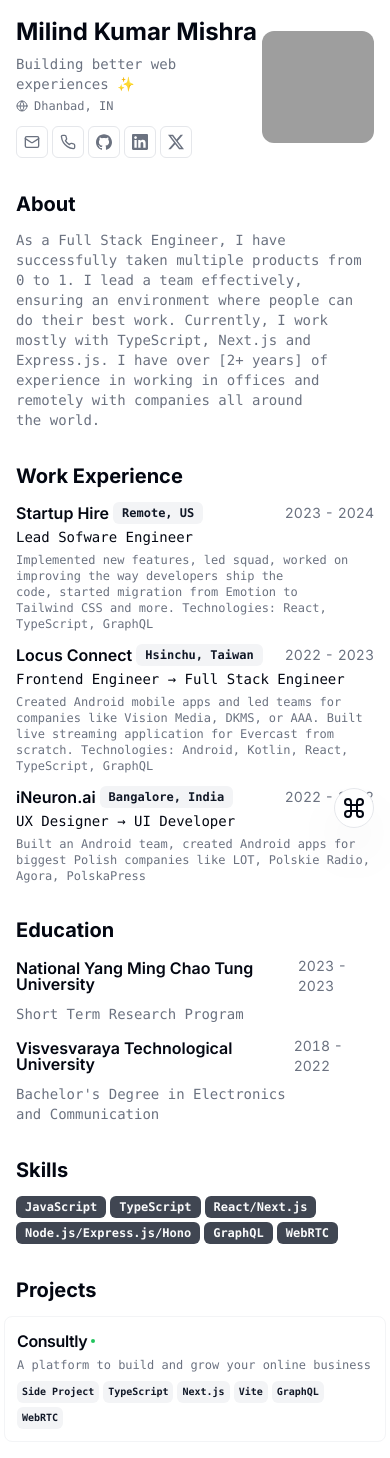
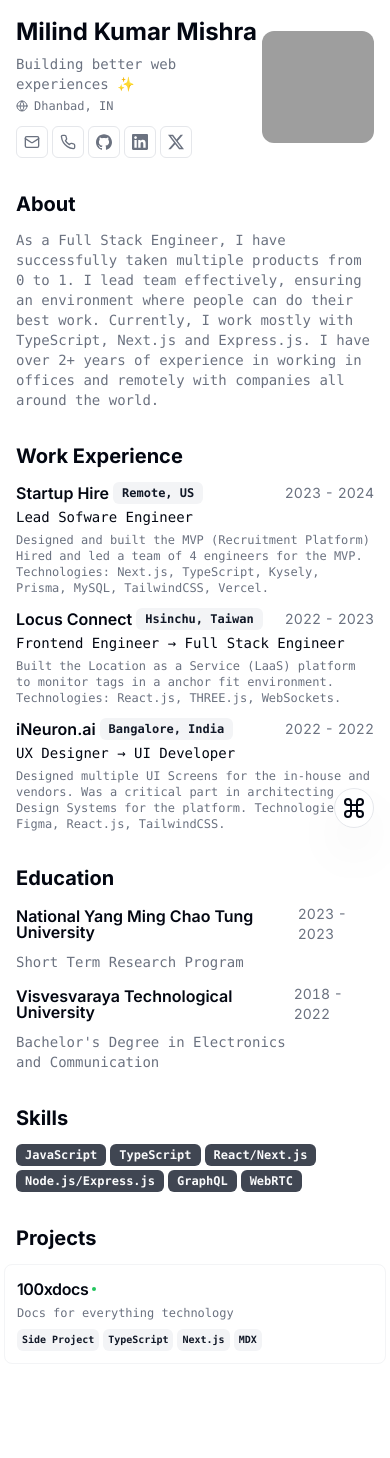
Before and after one commit to thatbeautifuldream/cv, a Next.js app: page / in a window 390 px wide. After the commit the page ends 1380 px from the top, so only its background shows below. Built offline with nearby package versions, Linux system fonts and the light colour scheme; grey boxes are pictures that could not be loaded.

Commit message:
📦 NEW: update desc

```diff
--- a/src/app/page.tsx
+++ b/src/app/page.tsx
@@ -2,8 +2,8 @@
 import { Card, CardHeader, CardContent } from "@/components/ui/card";
 import { Badge } from "@/components/ui/badge";
 import { CommandMenu } from "@/components/command-menu";
+import { Section } from "@/components/ui/section";
 import { Metadata } from "next";
-import { Section } from "@/components/ui/section";
 import { GlobeIcon, MailIcon, PhoneIcon } from "lucide-react";
 import { Button } from "@/components/ui/button";
 import { RESUME_DATA } from "@/data/resume-data";
@@ -16,7 +16,7 @@
 
 export default function Page() {
   return (
-    <main className="container relative mx-auto scroll-my-12 overflow-auto p-4 print:p-12 md:p-16">
+    <main className="container relative mx-auto scroll-my-12 overflow-auto p-4 md:p-16 print:p-12">
       <section className="mx-auto w-full max-w-2xl space-y-8 bg-white print:space-y-6">
         <div className="flex items-center justify-between">
           <div className="flex-1 space-y-1.5">
@@ -169,7 +169,7 @@
 
         <Section className="print-force-new-page scroll-mb-16">
           <h2 className="text-xl font-bold">Projects</h2>
-          <div className="-mx-3 grid grid-cols-1 gap-3 print:grid-cols-3 print:gap-2 md:grid-cols-2 lg:grid-cols-3">
+          <div className="-mx-3 grid grid-cols-1 gap-3 md:grid-cols-2 lg:grid-cols-3 print:grid-cols-3 print:gap-2">
             {RESUME_DATA.projects.map((project) => {
               return (
                 <ProjectCard
--- a/src/data/resume-data.tsx
+++ b/src/data/resume-data.tsx
@@ -26,7 +26,7 @@
   locationLink: "https://www.google.com/maps/place/dhanbad",
   about: "Building better web experiences ✨",
   summary:
-    "As a Full Stack Engineer, I have successfully taken multiple products from 0 to 1. I lead a team effectively, ensuring an environment where people can do their best work. Currently, I work mostly with TypeScript, Next.js and Express.js. I have over [2+ years] of experience in working in offices and remotely with companies all around the world.",
+    "As a Full Stack Engineer, I have successfully taken multiple products from 0 to 1. I lead team effectively, ensuring an environment where people can do their best work. Currently, I work mostly with TypeScript, Next.js and Express.js. I have over 2+ years of experience in working in offices and remotely with companies all around the world.",
   avatarUrl: "https://avatars.githubusercontent.com/u/28717686?v=4",
   personalWebsiteUrl: "https://milindmishra.com",
   contact: {
@@ -73,8 +73,9 @@
       logo: ParabolLogo,
       start: "2023",
       end: "2024",
-      description:
-        "Implemented new features, led squad, worked on improving the way developers ship the code, started migration from Emotion to Tailwind CSS and more. Technologies: React, TypeScript, GraphQL",
+      description: `
+      Designed and built the MVP (Recruitment Platform)  Hired and led a team of 4 engineers for the MVP. Technologies: Next.js, TypeScript, Kysely, Prisma, MySQL, TailwindCSS, Vercel.
+      `,
     },
     {
       company: "Locus Connect",
@@ -85,7 +86,7 @@
       start: "2022",
       end: "2023",
       description:
-        "Created Android mobile apps and led teams for companies like Vision Media, DKMS, or AAA. Built live streaming application for Evercast from scratch. Technologies: Android, Kotlin, React, TypeScript, GraphQL",
+        "Built the Location as a Service (LaaS) platform to monitor tags in a anchor fit environment. Technologies: React.js, THREE.js, WebSockets.",
     },
     {
       company: "iNeuron.ai",
@@ -96,33 +97,26 @@
       start: "2022",
       end: "2022",
       description:
-        "Built an Android team, created Android apps for biggest Polish companies like LOT, Polskie Radio, Agora, PolskaPress",
+        "Designed multiple UI Screens for the in-house and vendors. Was a critical part in architecting Design Systems for the platform. Technologies: Figma, React.js, TailwindCSS.",
     },
   ],
   skills: [
     "JavaScript",
     "TypeScript",
     "React/Next.js",
-    "Node.js/Express.js/Hono",
+    "Node.js/Express.js",
     "GraphQL",
     "WebRTC",
   ],
   projects: [
     {
-      title: "Consultly",
-      techStack: [
-        "Side Project",
-        "TypeScript",
-        "Next.js",
-        "Vite",
-        "GraphQL",
-        "WebRTC",
-      ],
-      description: "A platform to build and grow your online business",
+      title: "100xdocs",
+      techStack: ["Side Project", "TypeScript", "Next.js", "MDX"],
+      description: "Docs for everything technology",
       logo: ConsultlyLogo,
       link: {
-        label: "consultly.com",
-        href: "https://consultly.com/",
+        label: "100xdocs.com",
+        href: "https://100xdocs.com/",
       },
     },
   ],
```
